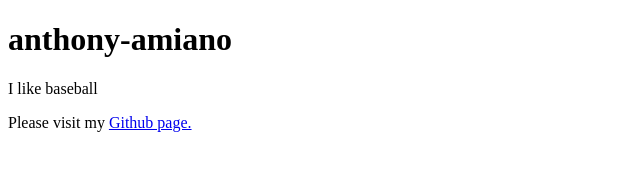
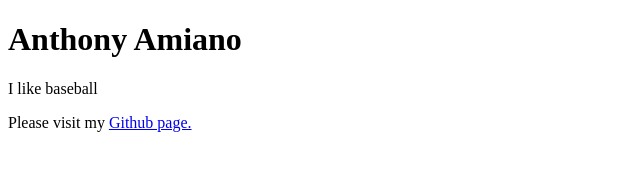
Before and after one commit to AnthonyCAmiano/my-first-repo, a plain HTML site: page index.html in a window 1280 px wide. Shown: the whole page, without its empty margins (0-640 px from the left). Drawn offline with Linux system fonts and the light colour scheme.

Commit message:
Update index.html

```diff
--- a/index.html
+++ b/index.html
@@ -6,7 +6,7 @@
 </head>
 
 <body>
-<h1>anthony-amiano</h1>
+<h1>Anthony Amiano</h1>
 <p> I like baseball</p>
 <p>Please visit my <a href="https://github.com/anthonycamiano">Github page.</a></p>
 </body>
```
